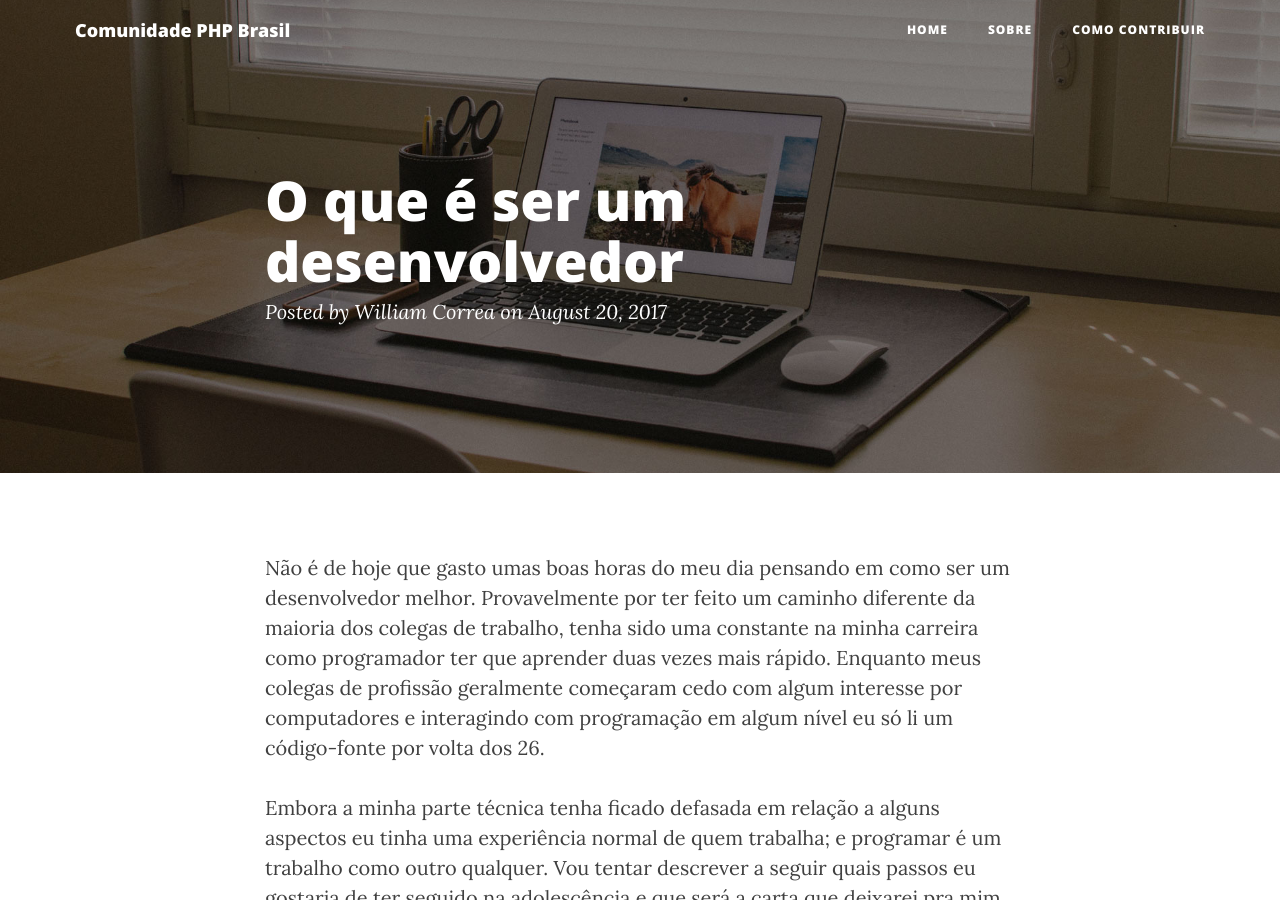
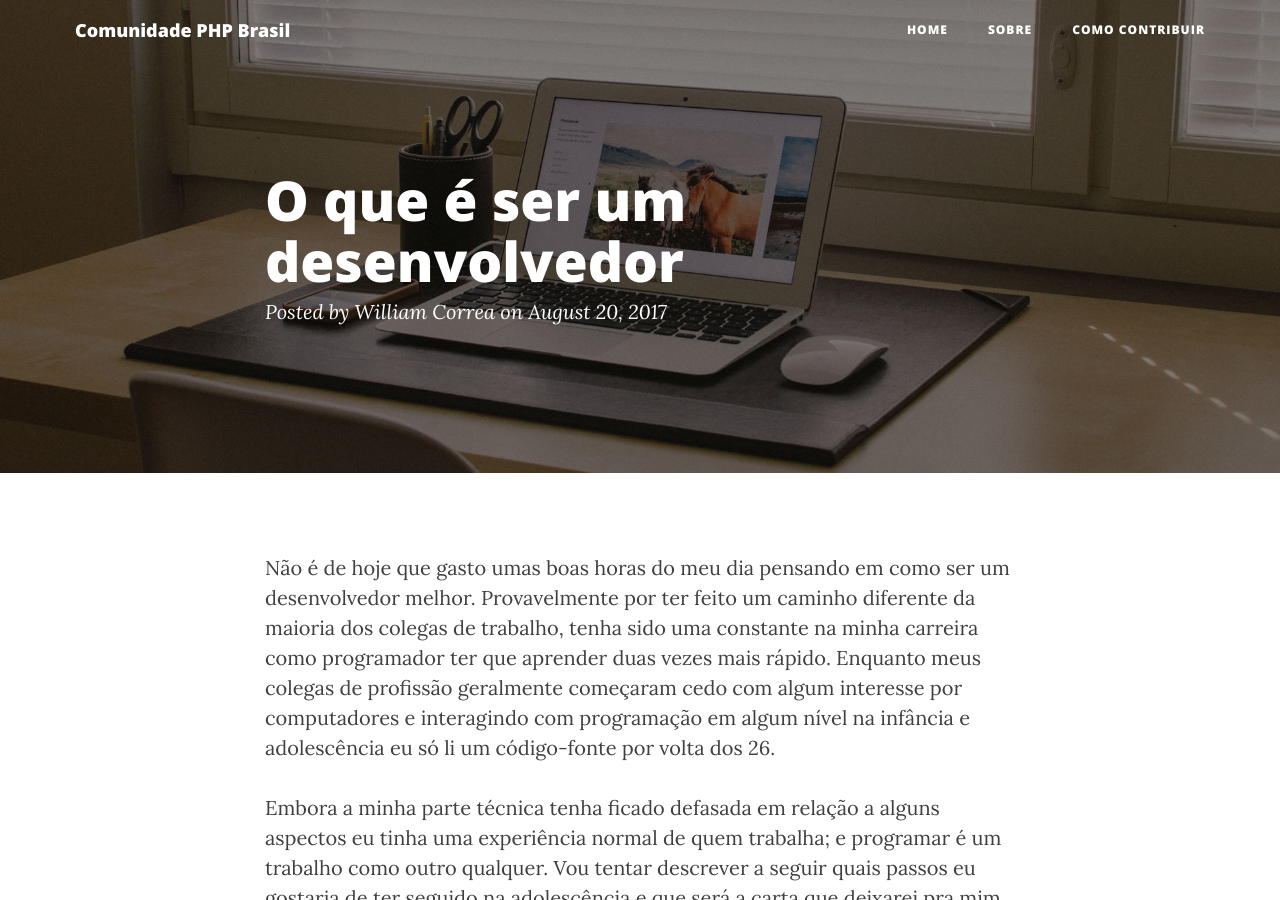
Before and after one commit to brasil-php/blog, a Jekyll site: the page built from _posts/2017-08-20-o-que-e-ser-desenvolvedor.markdown, in a window 1280 px wide and 900 px high. Built offline with Jekyll 4.4.1, drawn with Linux system fonts in a browser that asks for light colours.

Commit message:
Update 2017-08-20-o-que-e-ser-desenvolvedor.markdown

```diff
--- a/_posts/2017-08-20-o-que-e-ser-desenvolvedor.markdown
+++ b/_posts/2017-08-20-o-que-e-ser-desenvolvedor.markdown
@@ -6,7 +6,7 @@
 author: "William Correa"
 ---
 
-Não é de hoje que gasto umas boas horas do meu dia pensando em como ser um desenvolvedor melhor. Provavelmente por ter feito um caminho diferente da maioria dos colegas de trabalho, tenha sido uma constante na minha carreira como programador ter que aprender duas vezes mais rápido. Enquanto meus colegas de profissão geralmente começaram cedo com algum interesse por computadores e interagindo com programação em algum nível eu só li um código-fonte por volta dos 26.
+Não é de hoje que gasto umas boas horas do meu dia pensando em como ser um desenvolvedor melhor. Provavelmente por ter feito um caminho diferente da maioria dos colegas de trabalho, tenha sido uma constante na minha carreira como programador ter que aprender duas vezes mais rápido. Enquanto meus colegas de profissão geralmente começaram cedo com algum interesse por computadores e interagindo com programação em algum nível na infância e adolescência eu só li um código-fonte por volta dos 26.
 
 Embora a minha parte técnica tenha ficado defasada em relação a alguns aspectos eu tinha uma experiência normal de quem trabalha; e programar é um trabalho como outro qualquer. Vou tentar descrever a seguir quais passos eu gostaria de ter seguido na adolescência e que será a carta que deixarei pra mim quando tiver a oportunidade de voltar aos anos 90.
 
```
